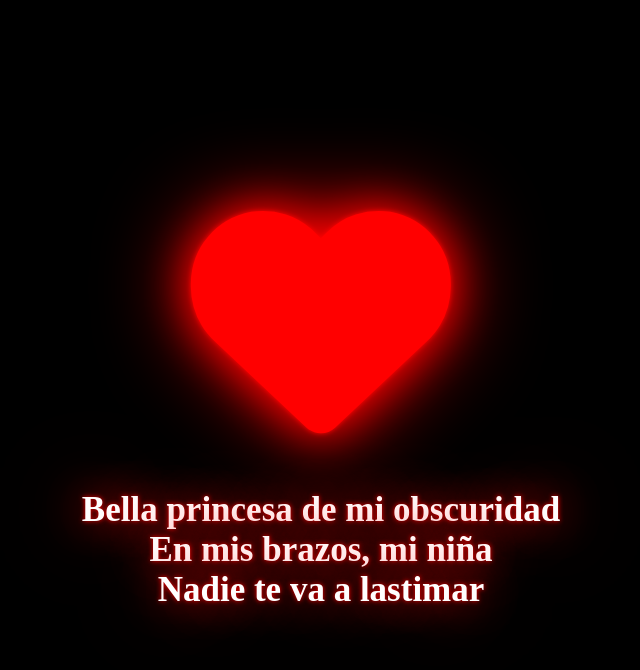
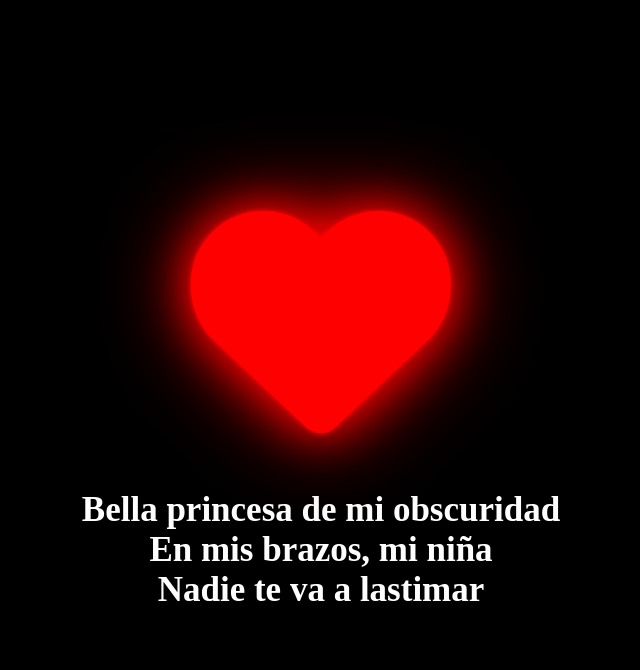
Before and after one commit to CapitanaFloopa/heart, a plain HTML site: page index.html in a window 1280 px wide. Shown: the whole page, without its empty margins (319-959 px from the left). Drawn offline with Linux system fonts and the light colour scheme.

Commit message:
changes in css

```diff
--- a/style.css
+++ b/style.css
@@ -15,6 +15,7 @@ body {
   top: 50%;
   left: 50%;
   transform: translate(-50%, -50%);
+  background: none;
 }
 
 i {
@@ -29,8 +30,6 @@ i {
   color: white;
   background: none;
   font-size: 35px;
-  text-shadow: 0 0 5px red, 0 0 45px red, 0 0 90px red;
-  animation: beat 1s infinite;
 }
 
 b {
```
